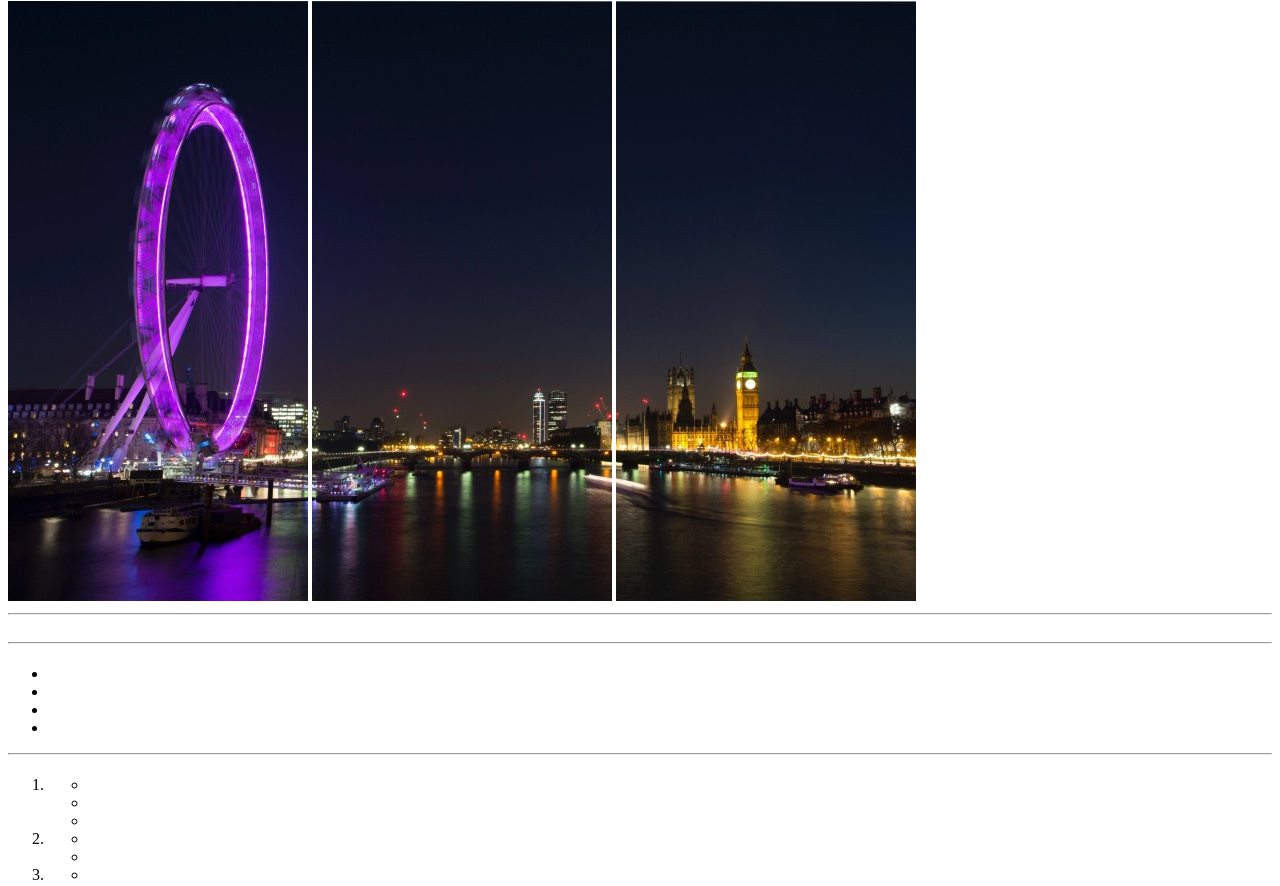
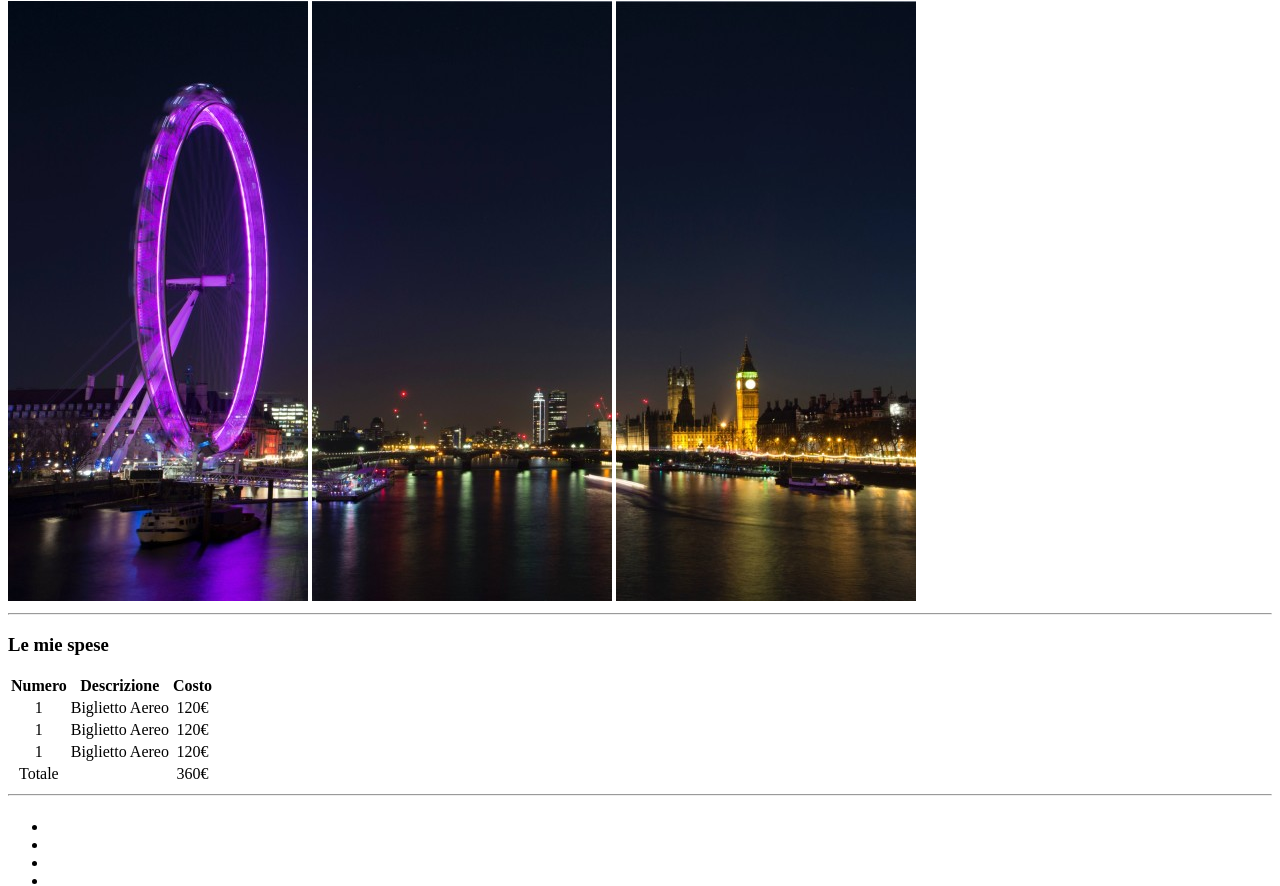
Before and after one commit to Edurante18/html-london-trip, a plain HTML site: page index.html in a window 1280 px wide. Shown: the part 79-965 px from the top of the page. Drawn offline with Linux system fonts and the light colour scheme.

Commit message:
completo la prima sezione

```diff
--- a/index.html
+++ b/index.html
@@ -20,8 +20,43 @@
     <main>
         <!--Prima sezione-->
         <section>
-            <h3></h3>
-            <table></table>
+            <h3>Le mie spese</h3>
+
+            <table>
+
+                <thead>
+                    <tr>
+                        <td align="center"><strong>Numero</strong></td>
+                        <td align="center"><strong>Descrizione</strong></td>
+                        <td align="center"><strong>Costo</strong></td>
+                    </tr>
+                </thead>
+
+                <tbody>
+                    <tr>
+                        <td align="center">1</td>
+                        <td align="center">Biglietto Aereo</td>
+                        <td align="center">120€</td>
+                    </tr><tr>
+                        <td align="center">1</td>
+                        <td align="center">Biglietto Aereo</td>
+                        <td align="center">120€</td>
+                    </tr><tr>
+                        <td align="center">1</td>
+                        <td align="center">Biglietto Aereo</td>
+                        <td align="center">120€</td>
+                    </tr>
+                </tbody>
+
+                <tfoot>
+                    <tr>
+                        <td align="center">Totale</td>
+                        <td></td>
+                        <td align="center">360€</td>
+                    </tr>
+                </tfoot>
+
+            </table>
             <hr>
         </section>
 
```
